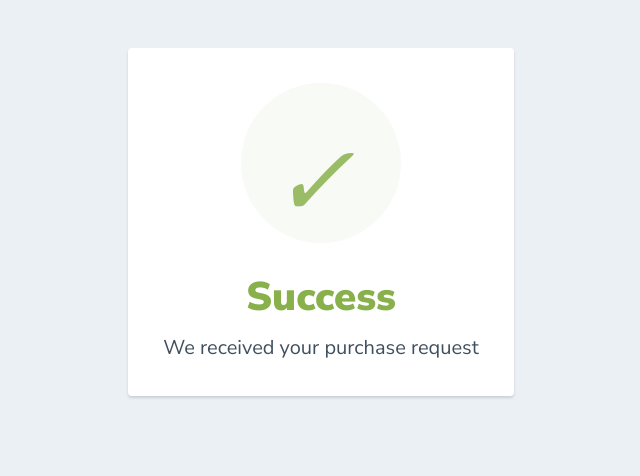
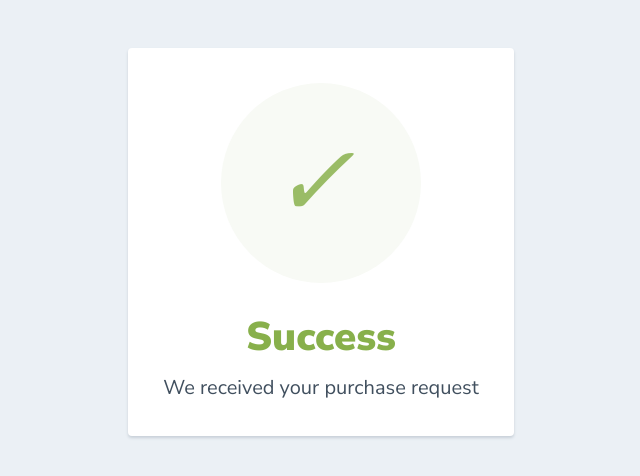
Before and after one commit to sushil50889/successpage, a plain HTML site: page index.html in a window 1280 px wide. Shown: the whole page, without its empty margins (319-959 px from the left). Drawn offline with Linux system fonts and the light colour scheme.

Commit message:
Update index.html

```diff
--- a/index.html
+++ b/index.html
@@ -39,7 +39,7 @@
     </style>
     <body>
       <div class="card">
-      <div style="border-radius: 160px; height: 160px; width: 160px; background: #F8FAF5; margin:0 auto;">
+      <div style="border-radius: 200px; height: 200px; width: 200px; background: #F8FAF5; margin:0 auto;">
         <i class="checkmark">✓</i>
       </div>
         <h1>Success</h1>
```
